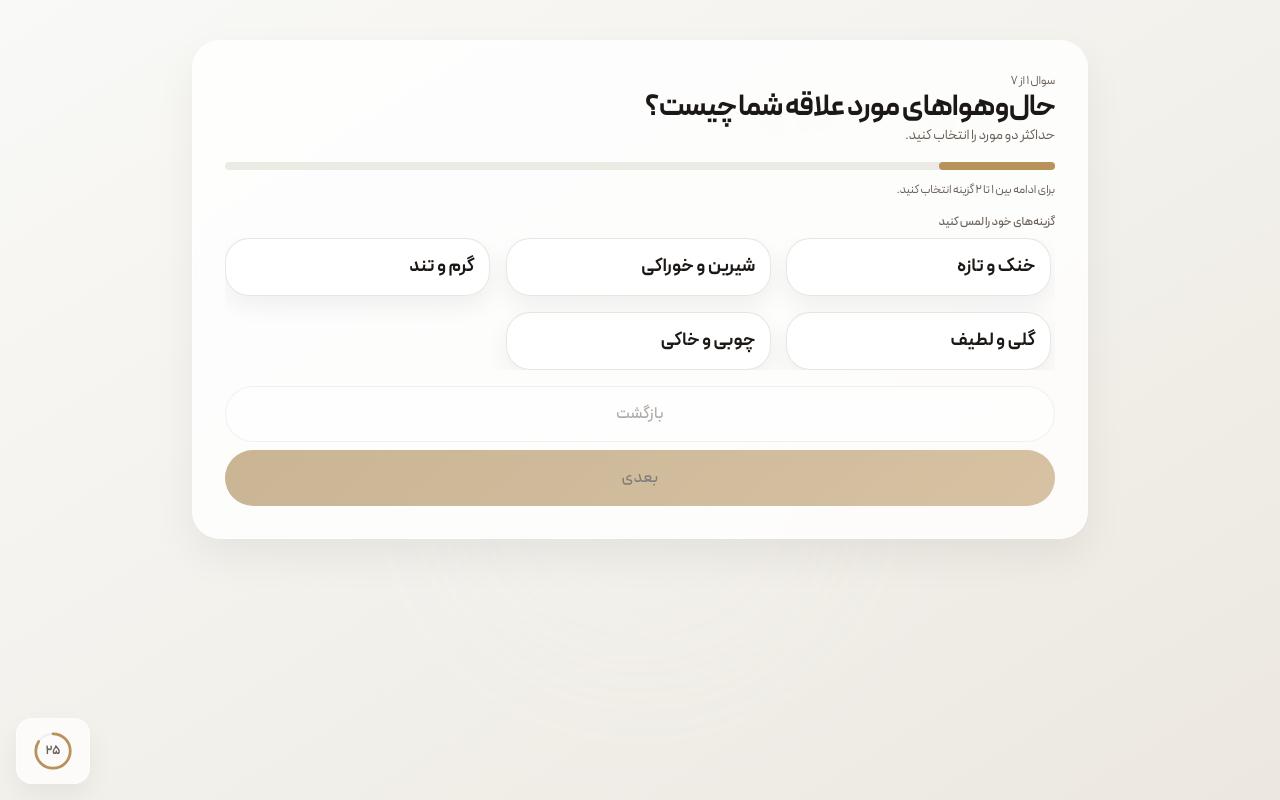
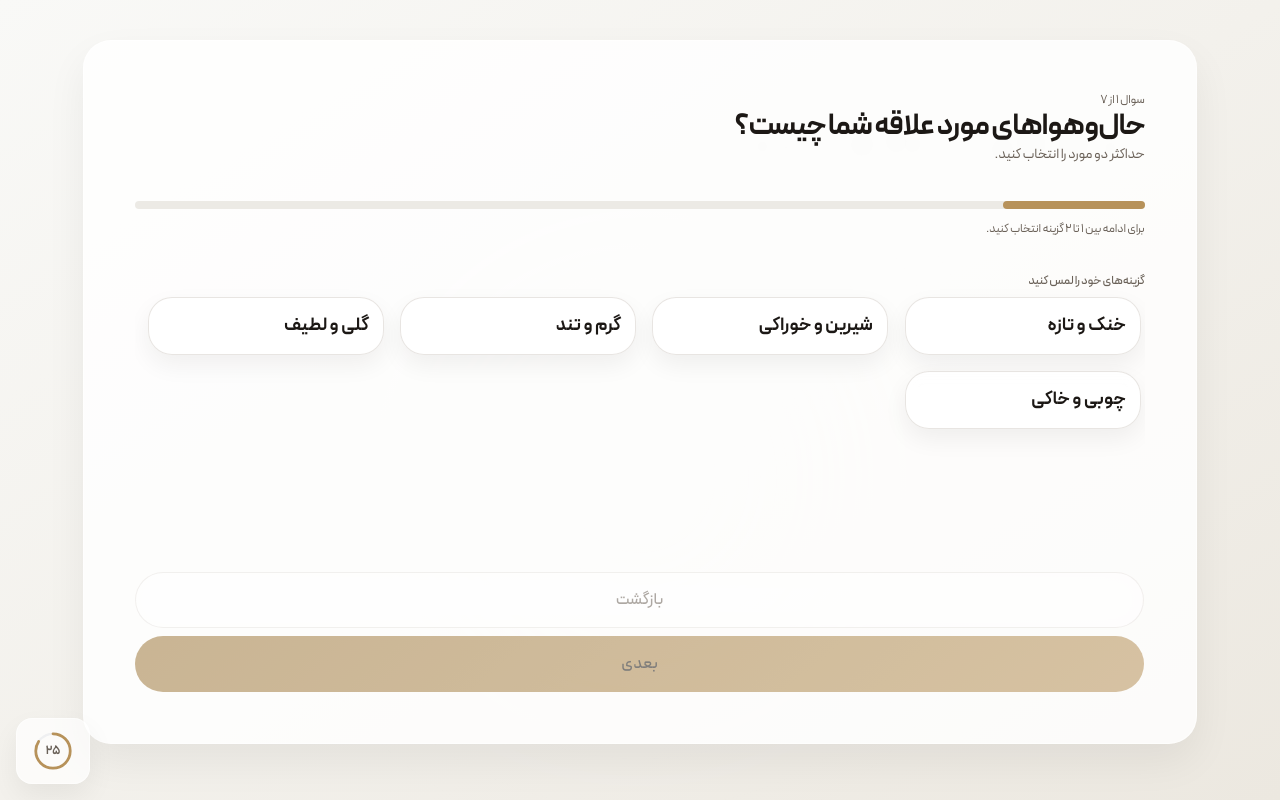
Before and after one commit to belforzedse/perfume-frontend-new, a Next.js app: page /questionnaire in a window 1280 px wide. Built offline with nearby package versions, Linux system fonts and the light colour scheme; no server answers.

Commit message:
Add page panel helpers and refactor questionnaire layout

```diff
--- a/src/app/globals.css
+++ b/src/app/globals.css
@@ -537,6 +537,29 @@
     background: rgba(255, 255, 255, 0.18);
     border: 1px solid rgba(255, 255, 255, 0.25);
     box-shadow: 0 12px 32px rgba(var(--shadow-color) / 0.1), inset 0 1px 0 rgba(255, 255, 255, 0.35);
+  }
+
+  .page-panel {
+    width: min(100%, 960px);
+    min-height: min(88vh, 980px);
+    padding: clamp(28px, 4vw, 56px);
+    border-radius: 28px;
+    background: rgba(255, 255, 255, 0.82);
+    backdrop-filter: blur(18px);
+    border: 1px solid rgba(255, 255, 255, 0.55);
+    box-shadow: var(--shadow-soft);
+    gap: clamp(20px, 3vw, 36px);
+    overflow: hidden;
+    position: relative;
+    --page-panel-header: clamp(180px, 22vh, 240px);
+    --page-panel-footer: clamp(72px, 12vh, 120px);
+  }
+
+  .page-panel__scroll {
+    overflow-y: auto;
+    max-height: calc(100% - (var(--page-panel-header) + var(--page-panel-footer)));
+    padding-inline-end: clamp(6px, 1vw, 18px);
+    scroll-behavior: smooth;
   }
 
   .lux-divider {
--- a/src/app/questionnaire/page.tsx
+++ b/src/app/questionnaire/page.tsx
@@ -197,7 +197,7 @@ export default function Questionnaire() {
         aria-labelledby={headingId}
         className="page-main flex h-full w-full items-center justify-center px-2 py-4 sm:px-3 md:px-4 lg:px-6 xl:px-8"
       >
-        <div className="glass-card page-panel flex h-full max-h-[94vh] w-full max-w-4xl flex-col gap-4 overflow-hidden rounded-[28px] p-4 shadow-soft sm:p-6 md:p-8">
+        <div className="glass-card page-panel flex h-full w-full flex-col">
           <header className="space-y-2 text-right">
             <p className="m-0 text-[11px] text-muted sm:text-xs" aria-live="polite">
               سوال {formatNumber(currentStep + 1)} از {formatNumber(TOTAL_QUESTIONS)}
@@ -226,9 +226,12 @@ export default function Questionnaire() {
             </p>
           </div>
 
-          <section className="flex flex-1 flex-col overflow-hidden text-right" aria-describedby={helperId}>
+          <section
+            className="page-panel__scroll flex flex-1 flex-col text-right"
+            aria-describedby={helperId}
+          >
             <div className="mb-2 hidden text-xs font-medium text-muted lg:block">گزینه‌های خود را لمس کنید</div>
-            <div className="flex-1 overflow-y-auto pr-1">
+            <div className="flex-1 pr-1">
               <div
                 className="grid w-full gap-2.5 sm:gap-3 md:gap-4"
                 style={{ gridTemplateColumns: "repeat(auto-fit, minmax(min(220px, 100%), 1fr))" }}
```
